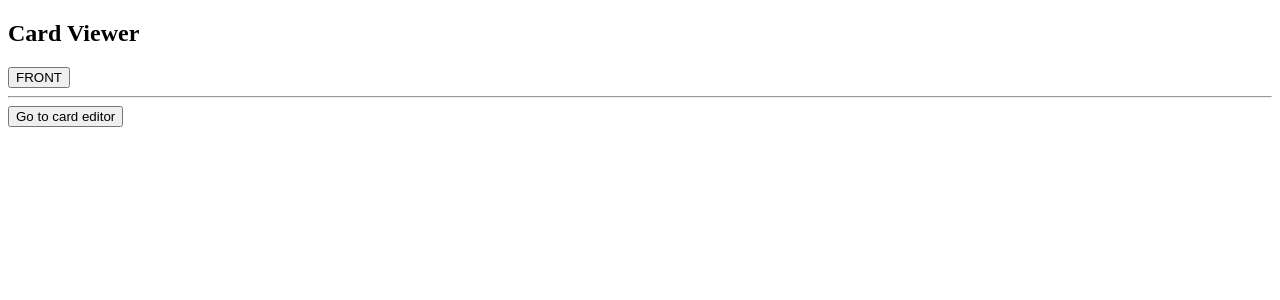
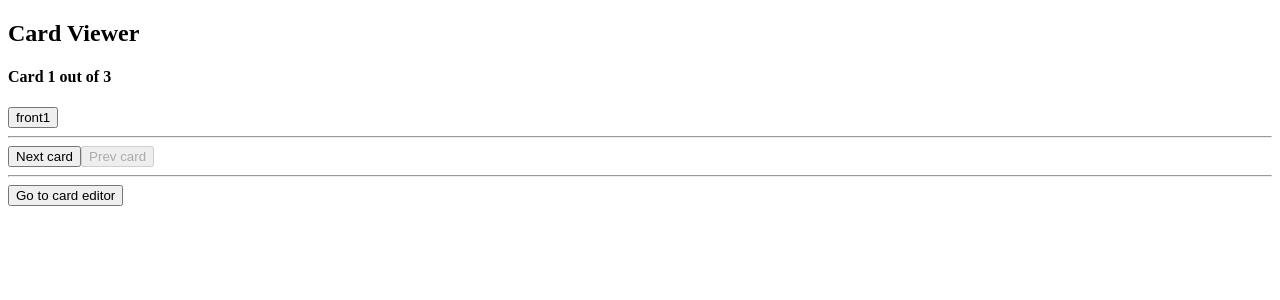
Before and after one commit to kchen25/bootcamp, a React (Create React App) app: page / in a window 1280 px wide. Both pictures are taken after a click on the button "Go to card viewer". Shown: the top 300 px of the page. Built offline with nearby package versions, Linux system fonts and the light colour scheme.

Commit message:
implement nextCard, prevCard, and progress bar

```diff
--- a/src/App.js
+++ b/src/App.js
@@ -13,14 +13,17 @@ class App extends React.Component {
       cards: [
         { front: 'front1', back: 'back1' },
         { front: 'front2', back: 'back2' },
+        { front: 'front3', back: 'back3' },
       ],
       editor: true,
     };
   }
 
   addCard = card => {
-    const cards = this.state.cards.slice().concat(card); //copy state of cards + concatenate new card
-    this.setState({ cards });
+    if (card.front.trim().length > 0 && card.back.trim().length > 0){
+      const cards = this.state.cards.slice().concat(card); //copy state of cards + concatenate new card
+      this.setState({ cards });
+    }
   };
 
   deleteCard = index => {
--- a/src/CardViewer.js
+++ b/src/CardViewer.js
@@ -4,29 +4,49 @@ class CardViewer extends React.Component {
     constructor(props){
         super(props);
         this.state = {
-            front: "FRONT",
-            back: 'BACK' ,
             cardFront: true,
+            currentIndex: 0,
         };
     }
 
     //change card state
     flipCard = () => this.setState({ cardFront: !this.state.cardFront });
 
+    nextCard = () => {
+        if (this.state.currentIndex < this.props.cards.length - 1) {
+            this.setState({ currentIndex: this.state.currentIndex + 1})
+        }
+    };
+
+    prevCard = () => {
+        if (this.state.currentIndex > 0){
+            this.setState({ currentIndex: this.state.currentIndex - 1})
+        }
+    };
+
     render(){
-        let displayText = '';
-        if (this.state.cardFront) {
-            displayText = this.state.front;
-        } else {
-            displayText = this.state.back;
-        }
+        const card = this.props.cards[this.state.currentIndex][this.state.cardFront ? 'front' : 'back'];
         return (
             <div>
                 <h2>Card Viewer</h2>
+                <h4> Card {this.state.currentIndex + 1} out of {this.props.cards.length} </h4>
                 <button
                     // style = {{border: '3px solid Violet'}}
                     onClick = {this.flipCard}>
-                    {displayText}
+                    {card}
+                </button>
+                <hr/>
+                <button
+                    onClick={this.nextCard}
+                    disabled={this.state.currentIndex === this.props.cards.length - 1}
+                    >
+                    Next card
+                </button>
+                <button
+                    onClick={this.prevCard}
+                    disabled={this.state.currentIndex === 0}
+                    >
+                    Prev card
                 </button>
                 <hr/>
                 <button onClick={this.props.switchMode}>Go to card editor</button>
```
